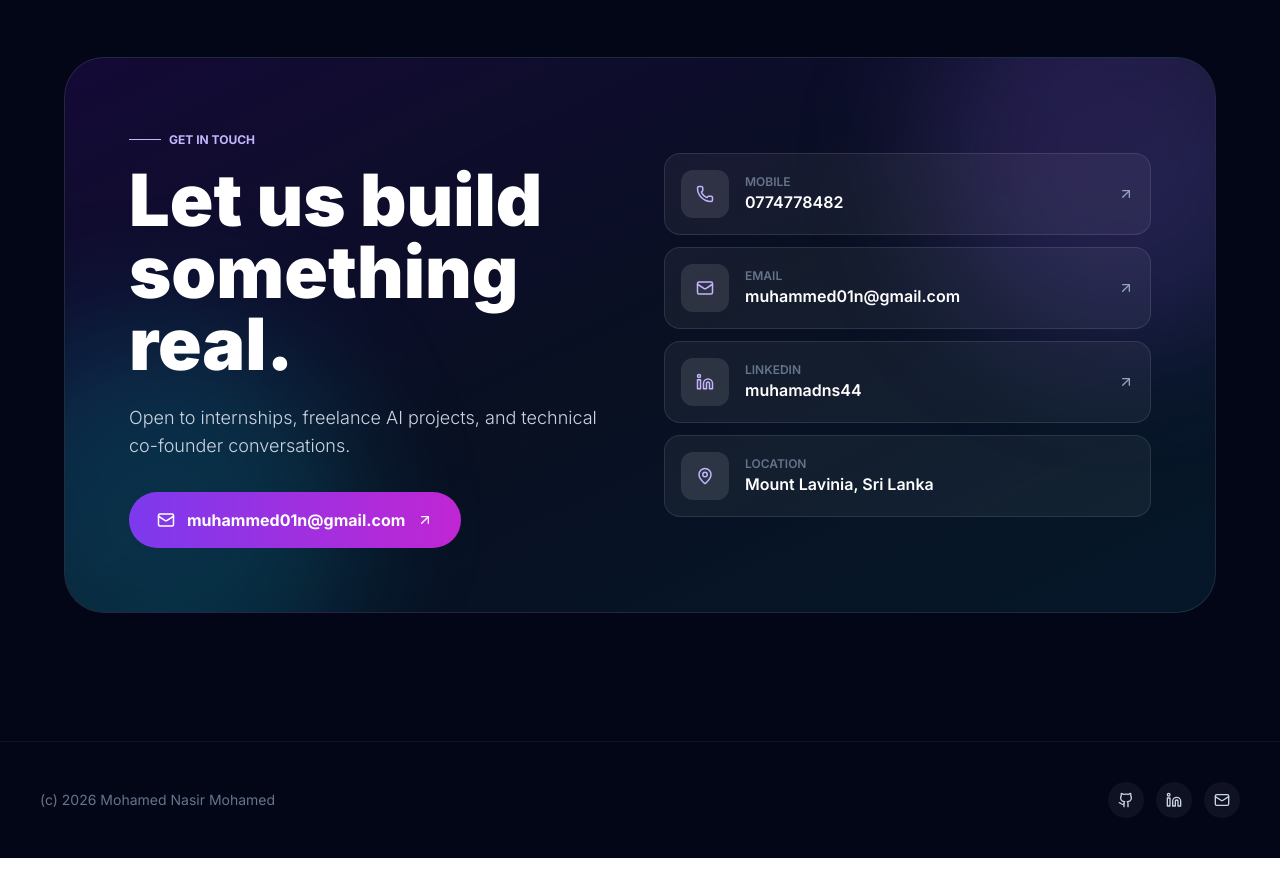
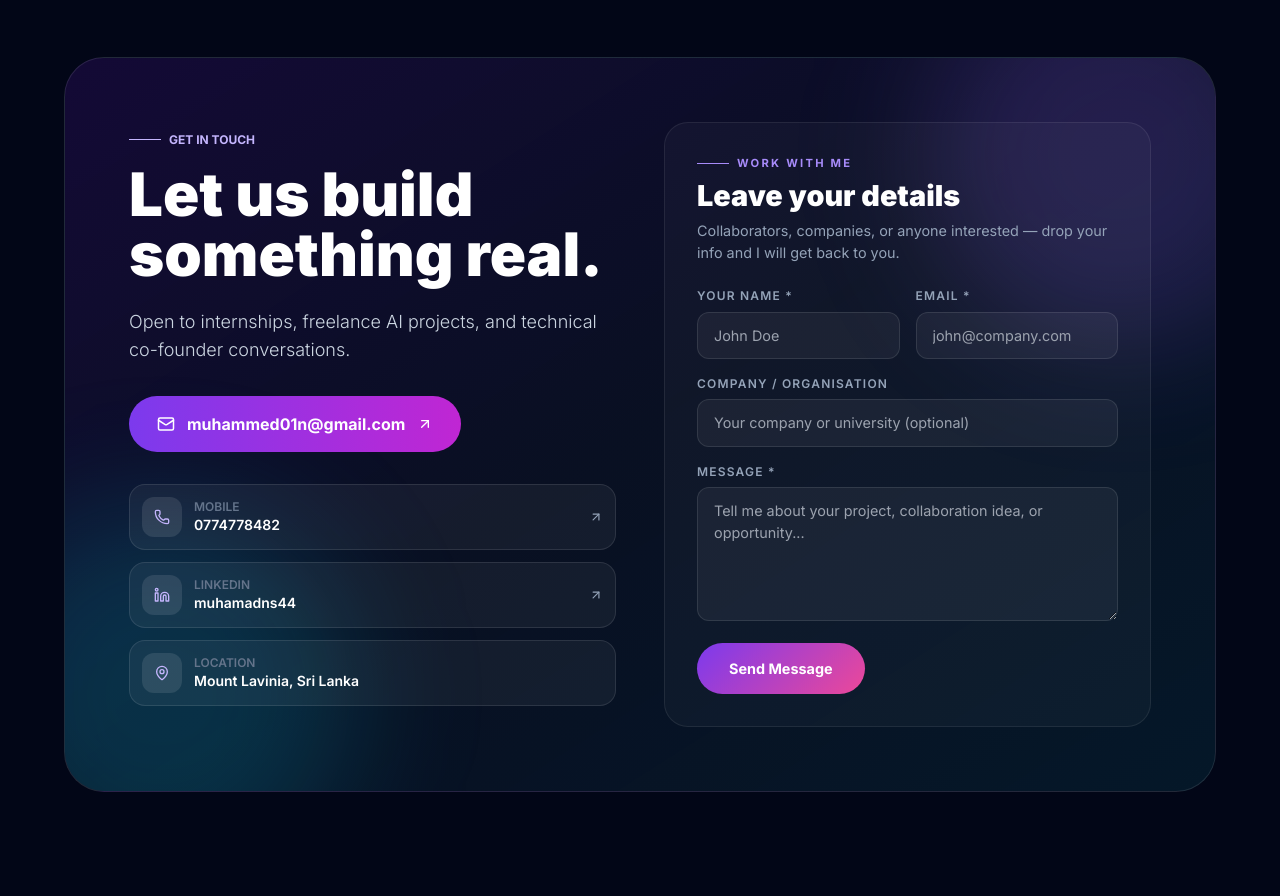
Before and after one commit to muhamednas/portfolio, a React app: page / in a window 1280 px wide. Shown: the part 6620-7516 px from the top of the page. Before the commit the page ends 7478 px from the top, so only its background shows below. Built offline with nearby package versions, Linux system fonts and the light colour scheme; the HTML template or start-up script is replaced by a standard one.

Commit message:
Add CartConnect, PolicyAdapt, RAG Analyzer, contact form, Data Odyssey cert

```diff
--- a/src/App.jsx
+++ b/src/App.jsx
@@ -4,7 +4,7 @@ import {
   Github, Linkedin, Mail, Phone, MapPin, ArrowUpRight, Sun, Moon,
   Award, GraduationCap, Briefcase, X
 } from "lucide-react";
-
+import ContactForm from "./components/ContactForm";
 import Hero from "./components/Hero";
 import ProjectCard from "./components/ProjectCard";
 import ScrollProgress from "./components/ScrollProgress";
@@ -232,52 +232,58 @@ const ContactSection = ({ isDark }) => (
       <div className={"relative overflow-hidden rounded-[2.5rem] p-10 md:p-16 border " + (isDark ? "bg-gradient-to-br from-violet-950/40 via-slate-900/60 to-cyan-950/40 border-white/10" : "bg-gradient-to-br from-violet-50 via-white to-cyan-50 border-slate-200")}>
         <div className="absolute -top-24 -right-24 w-96 h-96 bg-violet-500/20 rounded-full blur-3xl" />
         <div className="absolute -bottom-24 -left-24 w-96 h-96 bg-cyan-500/20 rounded-full blur-3xl" />
-        <div className="relative z-10 grid lg:grid-cols-2 gap-12 items-center">
+        <div className="relative z-10 grid lg:grid-cols-2 gap-12 items-start">
           <div>
             <div className={"inline-flex items-center gap-2 text-xs font-bold uppercase mb-4 " + (isDark ? "text-violet-300" : "text-violet-600")}>
               <span className="w-8 h-[1px] bg-current" />Get in touch
             </div>
-            <h2 className={"text-5xl md:text-7xl font-black leading-[0.95] mb-6 " + (isDark ? "text-white" : "text-slate-900")}>Let us build something real.</h2>
-            <p className={"text-lg font-light mb-8 " + (isDark ? "text-slate-300" : "text-slate-600")}>Open to internships, freelance AI projects, and technical co-founder conversations.</p>
-            <a href={"mailto:" + PROFILE.email} className="inline-flex items-center gap-3 px-7 py-4 rounded-full font-bold bg-gradient-to-r from-violet-600 to-fuchsia-600 text-white">
+            <h2 className={"text-5xl md:text-6xl font-black leading-[0.95] mb-6 " + (isDark ? "text-white" : "text-slate-900")}>
+              Let us build something real.
+            </h2>
+            <p className={"text-lg font-light mb-8 " + (isDark ? "text-slate-300" : "text-slate-600")}>
+              Open to internships, freelance AI projects, and technical co-founder conversations.
+            </p>
+            <a href={"mailto:" + PROFILE.email} className="inline-flex items-center gap-3 px-7 py-4 rounded-full font-bold bg-gradient-to-r from-violet-600 to-fuchsia-600 text-white mb-8">
               <Mail size={18} />{PROFILE.email}<ArrowUpRight size={16} />
             </a>
-          </div>
             <div className="space-y-3">
               {[
                 { icon: Phone, label: "Mobile", value: PROFILE.phone, href: "tel:" + PROFILE.phone },
-              { icon: Mail, label: "Email", value: PROFILE.email, href: "mailto:" + PROFILE.email },
                 { icon: Linkedin, label: "LinkedIn", value: "muhamadns44", href: PROFILE.linkedin },
                 { icon: MapPin, label: "Location", value: "Mount Lavinia, Sri Lanka", href: null }
               ].map((it, i) => {
                 const Icon = it.icon;
                 const inner = (
                   <>
-                  <div className={"w-12 h-12 rounded-xl flex items-center justify-center flex-shrink-0 " + (isDark ? "bg-white/10" : "bg-white border border-slate-200")}>
-                    <Icon size={18} className={isDark ? "text-violet-300" : "text-violet-600"} />
+                    <div className={"w-10 h-10 rounded-xl flex items-center justify-center flex-shrink-0 " + (isDark ? "bg-white/10" : "bg-white border border-slate-200")}>
+                      <Icon size={16} className={isDark ? "text-violet-300" : "text-violet-600"} />
                     </div>
                     <div className="flex-1 min-w-0">
                       <div className={"text-xs font-semibold uppercase " + (isDark ? "text-slate-500" : "text-slate-500")}>{it.label}</div>
-                    <div className={"font-semibold truncate " + (isDark ? "text-white" : "text-slate-900")}>{it.value}</div>
+                      <div className={"font-semibold truncate text-sm " + (isDark ? "text-white" : "text-slate-900")}>{it.value}</div>
                     </div>
-                  {it.href && <ArrowUpRight size={16} className={isDark ? "text-slate-400" : "text-slate-400"} />}
+                    {it.href && <ArrowUpRight size={14} className={isDark ? "text-slate-400" : "text-slate-400"} />}
                   </>
                 );
                 return it.href ? (
-                <a key={i} href={it.href} target={it.href.startsWith("http") ? "_blank" : undefined} rel="noopener noreferrer" className={"flex items-center gap-4 p-4 rounded-2xl border " + (isDark ? "bg-white/5 border-white/10 hover:bg-white/10" : "bg-white/60 border-slate-200 hover:bg-white")}>
+                  <a key={i} href={it.href} target={it.href.startsWith("http") ? "_blank" : undefined} rel="noopener noreferrer"
+                    className={"flex items-center gap-3 p-3 rounded-2xl border " + (isDark ? "bg-white/5 border-white/10 hover:bg-white/10" : "bg-white/60 border-slate-200 hover:bg-white")}>
                     {inner}
                   </a>
                 ) : (
-                <div key={i} className={"flex items-center gap-4 p-4 rounded-2xl border " + (isDark ? "bg-white/5 border-white/10" : "bg-white/60 border-slate-200")}>{inner}</div>
+                  <div key={i} className={"flex items-center gap-3 p-3 rounded-2xl border " + (isDark ? "bg-white/5 border-white/10" : "bg-white/60 border-slate-200")}>{inner}</div>
                 );
               })}
+            </div>
+          </div>
+          <div>
+            <ContactForm isDark={isDark} />
           </div>
         </div>
       </div>
     </div>
   </section>
 );
-
 const Footer = ({ isDark }) => (
   <footer className={"relative py-10 px-6 md:px-10 border-t " + (isDark ? "border-white/5" : "border-slate-200")}>
     <div className="max-w-7xl mx-auto flex flex-col md:flex-row items-center justify-between gap-4">
--- /dev/null
+++ b/src/components/ContactForm.jsx
@@ -0,0 +1,165 @@
+import { useState } from "react";
+
+const FORMSPREE_URL = "https://formspree.io/f/xlgakwzp";
+
+export default function ContactForm({ isDark }) {
+  const [form, setForm] = useState({ name: "", email: "", company: "", message: "" });
+  const [status, setStatus] = useState("idle");
+
+  const handleChange = (e) => {
+    setForm({ ...form, [e.target.name]: e.target.value });
+  };
+
+  const handleSubmit = async (e) => {
+    e.preventDefault();
+    setStatus("loading");
+    try {
+      const res = await fetch(FORMSPREE_URL, {
+        method: "POST",
+        headers: { "Content-Type": "application/json", "Accept": "application/json" },
+        body: JSON.stringify(form)
+      });
+      if (res.ok) {
+        setStatus("success");
+        setForm({ name: "", email: "", company: "", message: "" });
+      } else {
+        setStatus("error");
+      }
+    } catch {
+      setStatus("error");
+    }
+  };
+
+  const inputStyle = {
+    width: "100%",
+    padding: "0.75rem 1rem",
+    borderRadius: "0.75rem",
+    border: isDark ? "1px solid rgba(255,255,255,0.1)" : "1px solid rgba(0,0,0,0.1)",
+    background: isDark ? "rgba(255,255,255,0.05)" : "rgba(255,255,255,0.8)",
+    color: isDark ? "white" : "#0f172a",
+    fontSize: "0.9rem",
+    outline: "none",
+    fontFamily: "inherit",
+    boxSizing: "border-box"
+  };
+
+  const labelStyle = {
+    display: "block",
+    fontSize: "0.75rem",
+    fontWeight: "600",
+    textTransform: "uppercase",
+    letterSpacing: "0.1em",
+    marginBottom: "0.4rem",
+    color: isDark ? "rgba(148,163,184,1)" : "rgba(71,85,105,1)"
+  };
+
+  return (
+    <div style={{
+      padding: "2rem",
+      borderRadius: "1.5rem",
+      border: isDark ? "1px solid rgba(255,255,255,0.08)" : "1px solid rgba(0,0,0,0.08)",
+      background: isDark ? "rgba(255,255,255,0.03)" : "rgba(255,255,255,0.6)",
+    }}>
+      <div style={{ marginBottom: "1.5rem" }}>
+        <div style={{
+          fontSize: "0.7rem",
+          fontWeight: "700",
+          letterSpacing: "0.2em",
+          textTransform: "uppercase",
+          color: isDark ? "#a78bfa" : "#7c3aed",
+          marginBottom: "0.5rem",
+          display: "flex",
+          alignItems: "center",
+          gap: "0.5rem"
+        }}>
+          <span style={{ width: "2rem", height: "1px", background: "currentColor", display: "inline-block" }} />
+          Work with me
+        </div>
+        <h3 style={{
+          fontSize: "1.8rem",
+          fontWeight: "900",
+          color: isDark ? "white" : "#0f172a",
+          margin: 0,
+          lineHeight: 1.1
+        }}>
+          Leave your details
+        </h3>
+        <p style={{
+          fontSize: "0.9rem",
+          color: isDark ? "rgba(148,163,184,1)" : "rgba(71,85,105,1)",
+          marginTop: "0.5rem",
+          marginBottom: 0
+        }}>
+          Collaborators, companies, or anyone interested — drop your info and I will get back to you.
+        </p>
+      </div>
+
+      <form onSubmit={handleSubmit} style={{ display: "flex", flexDirection: "column", gap: "1rem" }}>
+        <div style={{ display: "grid", gridTemplateColumns: "1fr 1fr", gap: "1rem" }}>
+          <div>
+            <label style={labelStyle}>Your Name *</label>
+            <input name="name" value={form.name} onChange={handleChange} required placeholder="John Doe" style={inputStyle} />
+          </div>
+          <div>
+            <label style={labelStyle}>Email *</label>
+            <input name="email" type="email" value={form.email} onChange={handleChange} required placeholder="john@company.com" style={inputStyle} />
+          </div>
+        </div>
+
+        <div>
+          <label style={labelStyle}>Company / Organisation</label>
+          <input name="company" value={form.company} onChange={handleChange} placeholder="Your company or university (optional)" style={inputStyle} />
+        </div>
+
+        <div>
+          <label style={labelStyle}>Message *</label>
+          <textarea name="message" value={form.message} onChange={handleChange} required placeholder="Tell me about your project, collaboration idea, or opportunity..." rows={5} style={{ ...inputStyle, resize: "vertical", minHeight: "120px" }} />
+        </div>
+
+        <button type="submit" disabled={status === "loading"} style={{
+          padding: "0.9rem 2rem",
+          borderRadius: "999px",
+          border: "none",
+          background: "linear-gradient(135deg, #7c3aed, #ec4899)",
+          color: "white",
+          fontWeight: "700",
+          fontSize: "0.9rem",
+          cursor: status === "loading" ? "not-allowed" : "pointer",
+          opacity: status === "loading" ? 0.7 : 1,
+          alignSelf: "flex-start",
+          fontFamily: "inherit"
+        }}>
+          {status === "loading" ? "Sending..." : "Send Message"}
+        </button>
+
+        {status === "success" && (
+          <div style={{
+            padding: "0.75rem 1rem",
+            borderRadius: "0.75rem",
+            background: "rgba(34,197,94,0.1)",
+            border: "1px solid rgba(34,197,94,0.3)",
+            color: "#22c55e",
+            fontSize: "0.85rem",
+            fontWeight: "600"
+          }}>
+            Message sent! I will get back to you soon.
+          </div>
+        )}
+
+        {status === "error" && (
+          <div style={{
+            padding: "0.75rem 1rem",
+            borderRadius: "0.75rem",
+            background: "rgba(239,68,68,0.1)",
+            border: "1px solid rgba(239,68,68,0.3)",
+            color: "#ef4444",
+            fontSize: "0.85rem",
+            fontWeight: "600"
+          }}>
+            Something went wrong. Email me directly at muhammed01n@gmail.com
+          </div>
+        )}
+      </form>
+    </div>
+  );
+}
--- a/src/constants/data.js
+++ b/src/constants/data.js
@@ -49,7 +49,7 @@ export const PROJECTS = [
     name: "CartConnect",
     description: "Smart supermarket cart with autonomous pathfinding to direct users to specific items via a tablet interface. Features an intelligent recommendation system and automated weight-based billing, reducing shopping time and enhancing the customer journey from entry to exit.",
     techStack: ["Arduino", "Python", "Streamlit"],
-    githubUrl: "https://1drv.ms/f/your-onedrive-link",
+    githubUrl: "#",
     category: "Embedded AI System",
     type: "Group Project",
     accent: "pink"
```
Also changed, not shown: public/certs/University ID MN Mohamed.jpeg (added). Lines whose indentation alone changed are shown as unchanged.
